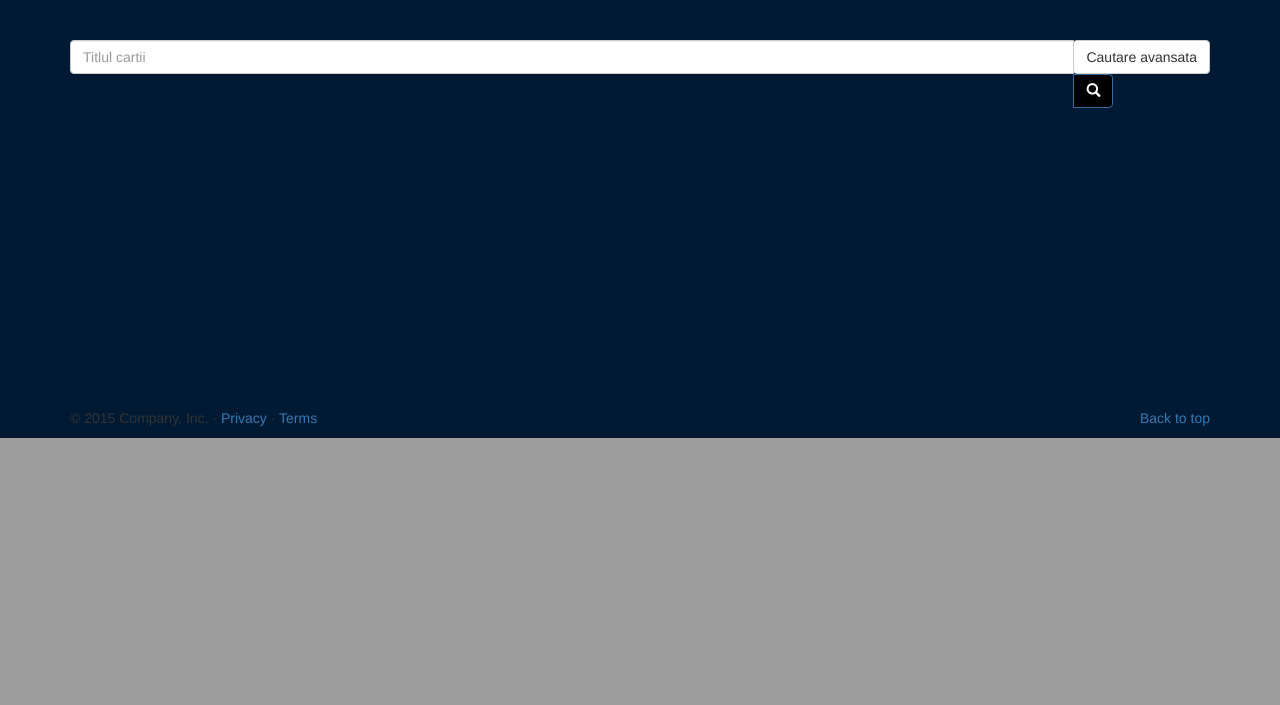
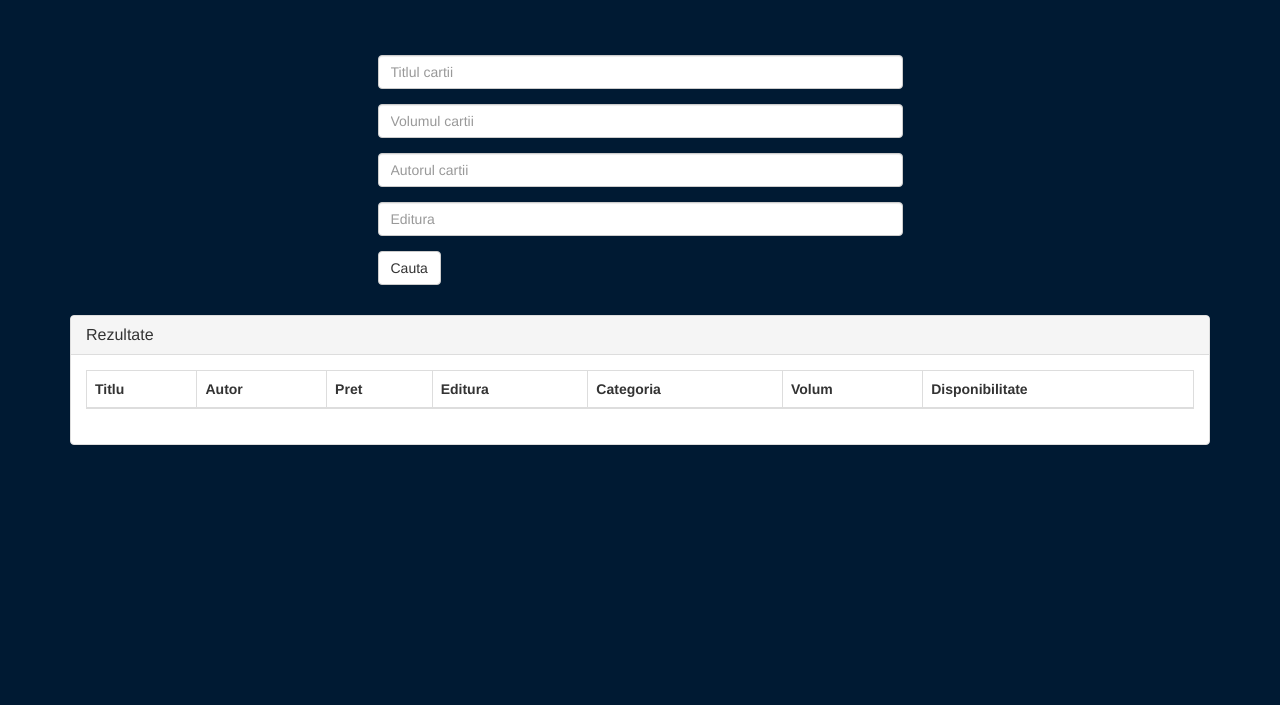
Before and after one commit to Viktor-Teodor/Biblioteca, a PHP site: page /cartielevi.php in a window 1280 px wide. Shown: the part 629-1334 px from the top of the page. Before the commit the page ends 1067 px from the top, so only its background shows below. Run offline with PHP 8.4, Linux system fonts and the light colour scheme; lists and menus that the app fills with data are empty; some libraries are stand-ins or nearby versions.

Commit message:
Add files via upload

```diff
--- a/admin/index.php
+++ b/admin/index.php
@@ -241,9 +241,9 @@ include_once 'function.php';
                 <a class="navbar-brand" href="index.html">Administrare biblioteca</a>
             </div>
             <!-- Top Menu Items -->
-            <?php// include_once "menu_top.php" ?>
+            <?phpinclude_once "menu_top.php" ?>
             <!-- Sidebar Menu Items - These collapse to the responsive navigation menu on small screens -->
-              <?php //include_once 'menu.php'; ?>
+              <?php include_once 'menu.php'; ?>
             <!-- /.navbar-collapse -->
         </nav>
 
--- a/cartielevi.php
+++ b/cartielevi.php
@@ -107,41 +107,95 @@
 
  <div class="container" style="padding-bottom:300px">
   <div class="row">
-    <div class="col-md-12">
-            <div class="input-group" id="adv-search">
-                <input name="titlu" type="text" class="form-control" placeholder="Titlul cartii" />
-                <div class="input-group-btn">
-                    <div class="btn-group" role="group">
-                        <div class="dropdown dropdown-lg">
-                            <button type="button" class="btn btn-default dropdown-toggle" data-toggle="dropdown" aria-expanded="false"><span></span>Cautare avansata</button>
-                            <div class="dropdown-menu dropdown-menu-right" role="menu">
-                                <form class="form-horizontal" method="post" action="<?php echo $_SERVER['PHP_SELF'];?>" role="form">
+    <div class="col-lg-6 col-md-offset-3">
+            <div class="panel-body">
+                <form method="post" action="<?php echo $_SERVER['PHP_SELF'];?>">
                   <div class="form-group">
-                                    <label for="filter">Filtreaza dupa</label>
-                                    <select class="form-control">
-                                        <option value="0" selected>Toate cartile</option>
-                                        <option value="1">Featured</option>
-                                        <option value="2">Most popular</option>
-                                        <option value="3">Top rated</option>
-                                        <option value="4">Most commented</option>
-                                    </select>
+                      <input name="titlu" class="form-control" placeholder="Titlul cartii">
                   </div>
                   <div class="form-group">
-                                    <label for="contain">Autor</label>
-                                    <input name="autor" class="form-control" type="text" />
+                      <input name="volum" class="form-control" placeholder="Volumul cartii">
                   </div>
                   <div class="form-group">
-                                    <label for="contain">Editura</label>
-                                    <input name="editura" class="form-control" type="text" />
+                      <input name="autor" class="form-control" placeholder="Autorul cartii">
                   </div>
-
-                                  <button type="submit" name="cauta" class="btn btn-primary" style="background-color:#000000"><span class="glyphicon glyphicon-search" aria-hidden="true"></span></button>
+                  <div class="form-group">
+                    <input name="editura" class="form-control" placeholder="Editura">
+                  </div>
+                  <div class="form-group">
+                    <input type="submit" align="right" class="btn btn-default" name="cauta" value="Cauta">
+                  </div>
                 </form>
             </div>
         </div>
-                        <button type="button" class="btn btn-primary" style="background-color:#000000"><span class="glyphicon glyphicon-search" aria-hidden="true"></span></button>
     </div>
+
+  <div class="row">
+      <div class="col-lg-12">
+          <div class="panel panel-default">
+              <div class="panel-heading">
+                  <h3 class="panel-title"><i class="fa fa-bar-chart-o fa-fw"></i> Rezultate</h3>
               </div>
+              <div class="panel-body">
+                    <div class="table-responsive">
+                        <table class="table table-bordered table-hover table-striped">
+                            <thead>
+                                <tr>
+                                    <th>Titlu</th>
+                                    <th>Autor</th>
+                                    <th>Pret</th>
+                                    <th>Editura</th>
+                                    <th>Categoria</th>
+                                    <th>Volum</th>
+                                    <th>Disponibilitate</th>
+                                </tr>
+                            </thead>
+                            <tbody>
+                                    <?php
+                                     require_once 'paginator.php';
+
+                                    $conn=new mysqli("localhost","root","","biblioteca");
+
+                                    if ($_SERVER["REQUEST_METHOD"] == "POST") {
+
+                                    $titlu=htmlspecialchars($_REQUEST['titlu']); if($titlu==NULL) $titlu='%';
+                                    $autor=htmlspecialchars($_REQUEST['autor']); if($autor==NULL) $autor='%';
+                                    $editura=htmlspecialchars($_REQUEST['editura']); if($editura==NULL) $editura='%';
+                                    $volum=htmlspecialchars($_REQUEST['volum']); if($volum==NULL) $volum='%';
+                                  //  $categorie=htmlspecialchars($_REQUEST['categorie']); if($categorie=="Toate cartile") $categorie="%";
+                                  $categorie='%';
+                                      if(isset($_POST['cauta'])){
+                                        $query="SELECT * FROM carte WHERE titlu LIKE '$titlu' AND autor LIKE '$autor' AND volum LIKE '$volum' AND editura LIKE '$editura' AND categorie LIKE '$categorie'";
+
+                                    $limit=10;
+                                    $links=3;
+                                    $page = ( isset( $_GET['page'] ) ) ? $_GET['page'] : 1;
+
+                                    $Paginator  = new Paginator( $conn, $query );
+
+                                    $results    = $Paginator->getData( $limit, $page );
+
+
+                                   for( $i = 0; $i < count( $results->data ); $i++ ){
+
+                                      echo"<tr>";
+                                        echo"<td>".$results->data[$i]['titlu']."</td>
+                                        <td>".$results->data[$i]['autor']."</td>
+                                        <td>".$results->data[$i]['pret']."</td>
+                                        <td>".$results->data[$i]['editura']."</td>
+                                        <td>".$results->data[$i]['categorie']."</td>
+                                        <td>".$results->data[$i]['volum']."</td>
+                                        <td>".$results->data[$i]['disponibilitate']."</td>
+                                      </tr>";
+                                    }
+
+                            echo "</tbody>
+                        </table>
+                    </div>";
+
+                   echo $Paginator->createLinks( $links, 'pagination pagination-sm' );
+                 }}
+                    ?>
               </div>
           </div>
       </div>
@@ -150,12 +204,6 @@
 
 
 
-
-      <!-- FOOTER -->
-      <footer class="container">
-        <p class="pull-right"><a href="#">Back to top</a></p>
-        <p>&copy; 2015 Company, Inc. &middot; <a href="#">Privacy</a> &middot; <a href="#">Terms</a></p>
-      </footer>
 
     </div><!-- /.container -->
 
--- a/paginator.php
+++ b/paginator.php
@@ -82,4 +82,5 @@ class Paginator {
 
 
 }
+}
 ?>
```
Also changed, not shown: admin/cautare.php (added, +19 -0 lines). Lines whose indentation alone changed are shown as unchanged.
